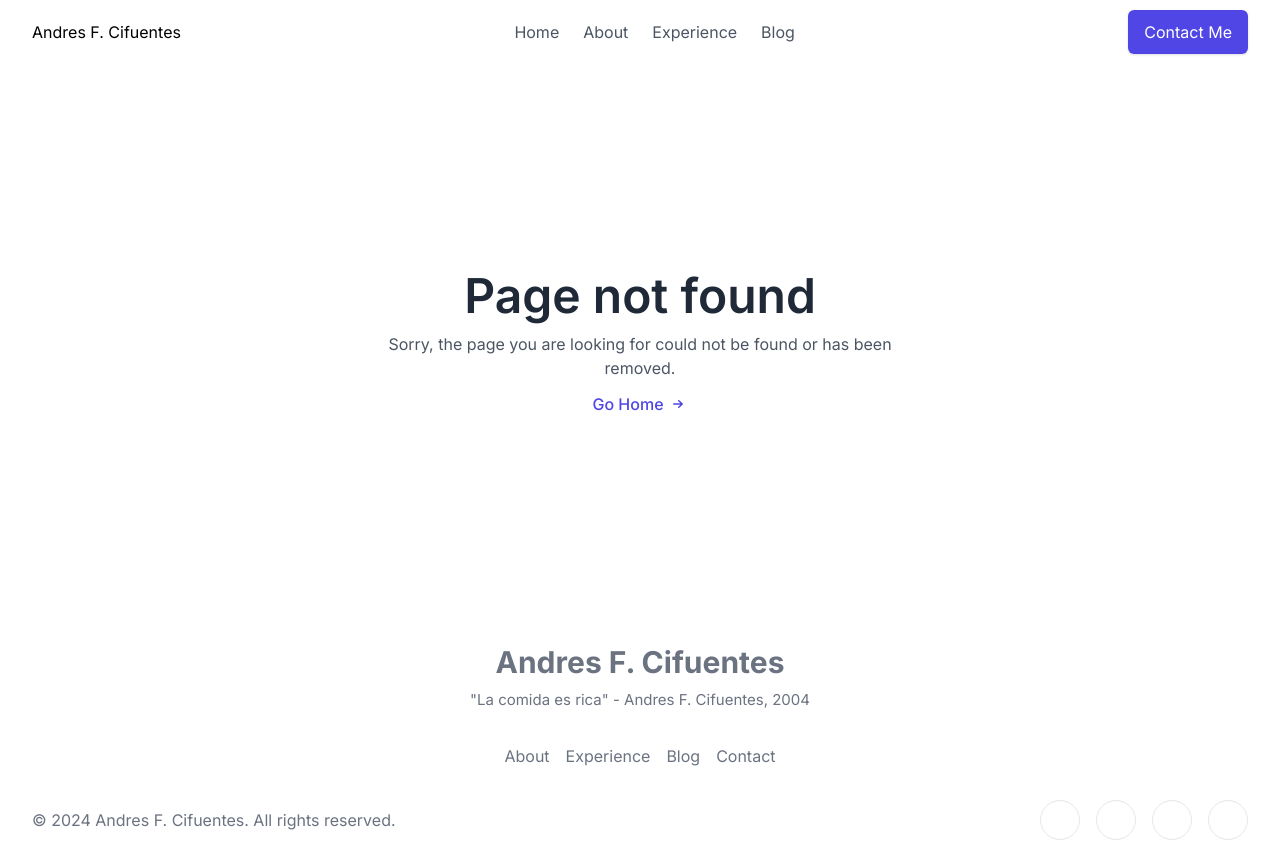
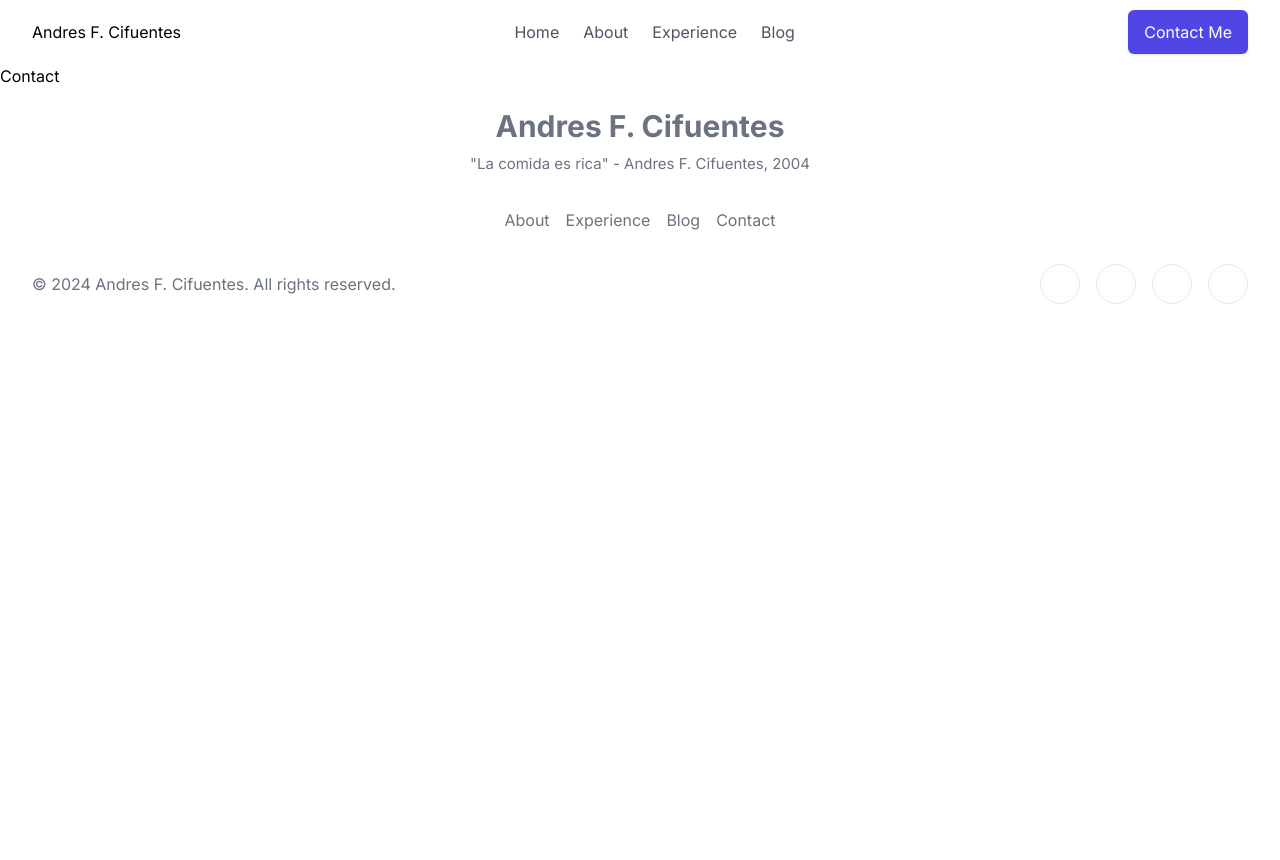
Before and after one commit to Andres-f90/personal-website, a Next.js app: page /contact in a window 1280 px wide. Before the commit this address had no page. After the commit the page ends 800 px from the top, so only its background shows below. Built offline with nearby package versions, Linux system fonts and the light colour scheme.

Commit message:
Created contact page

```diff
--- /dev/null
+++ b/src/app/contact/contact.tsx
@@ -0,0 +1,9 @@
+import React from 'react'
+
+const Contact = () => {
+  return (
+    <div>Contact</div>
+  )
+}
+
+export default Contact
--- /dev/null
+++ b/src/app/contact/page.tsx
@@ -0,0 +1,3 @@
+import Contact from "./contact";
+
+export default Contact
```
